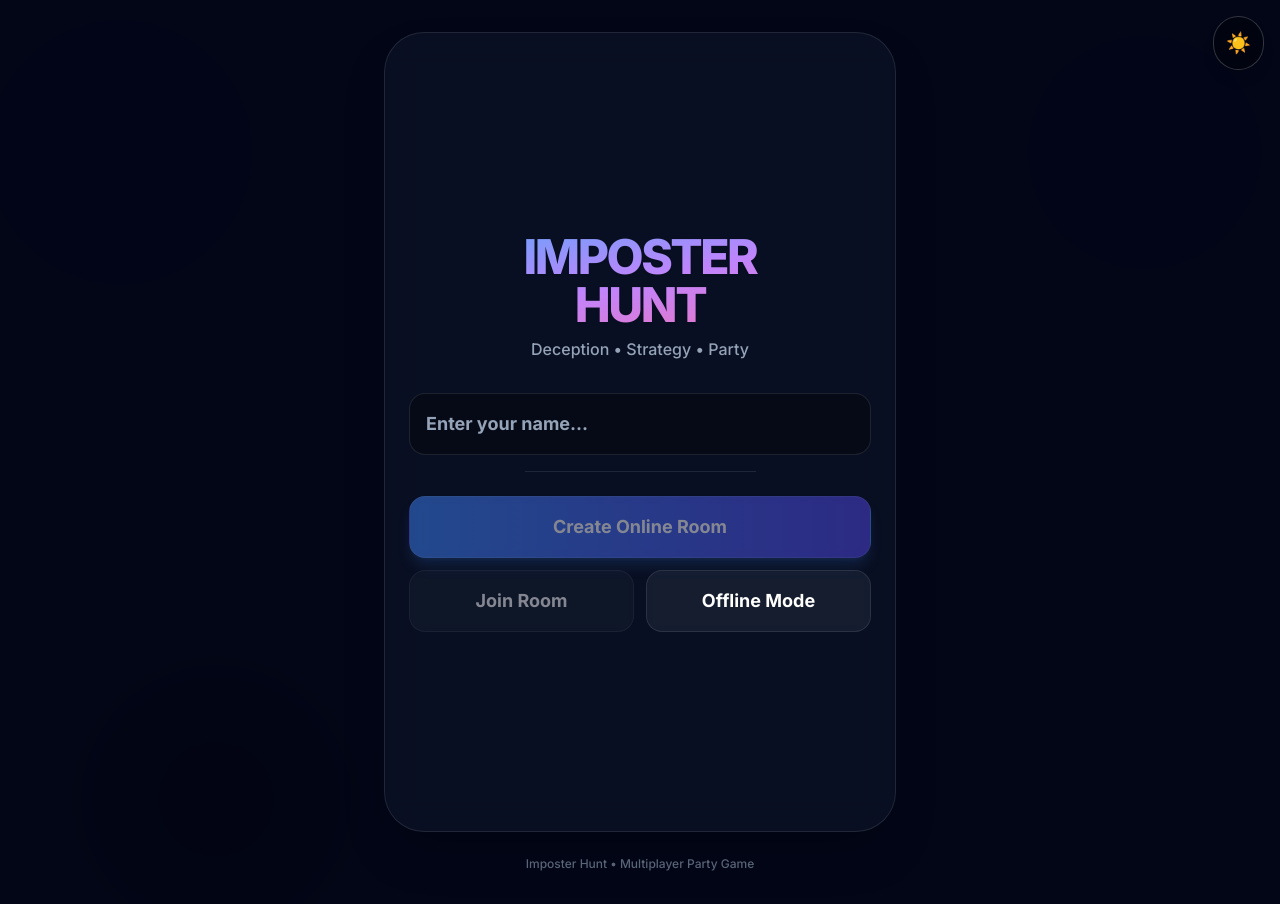
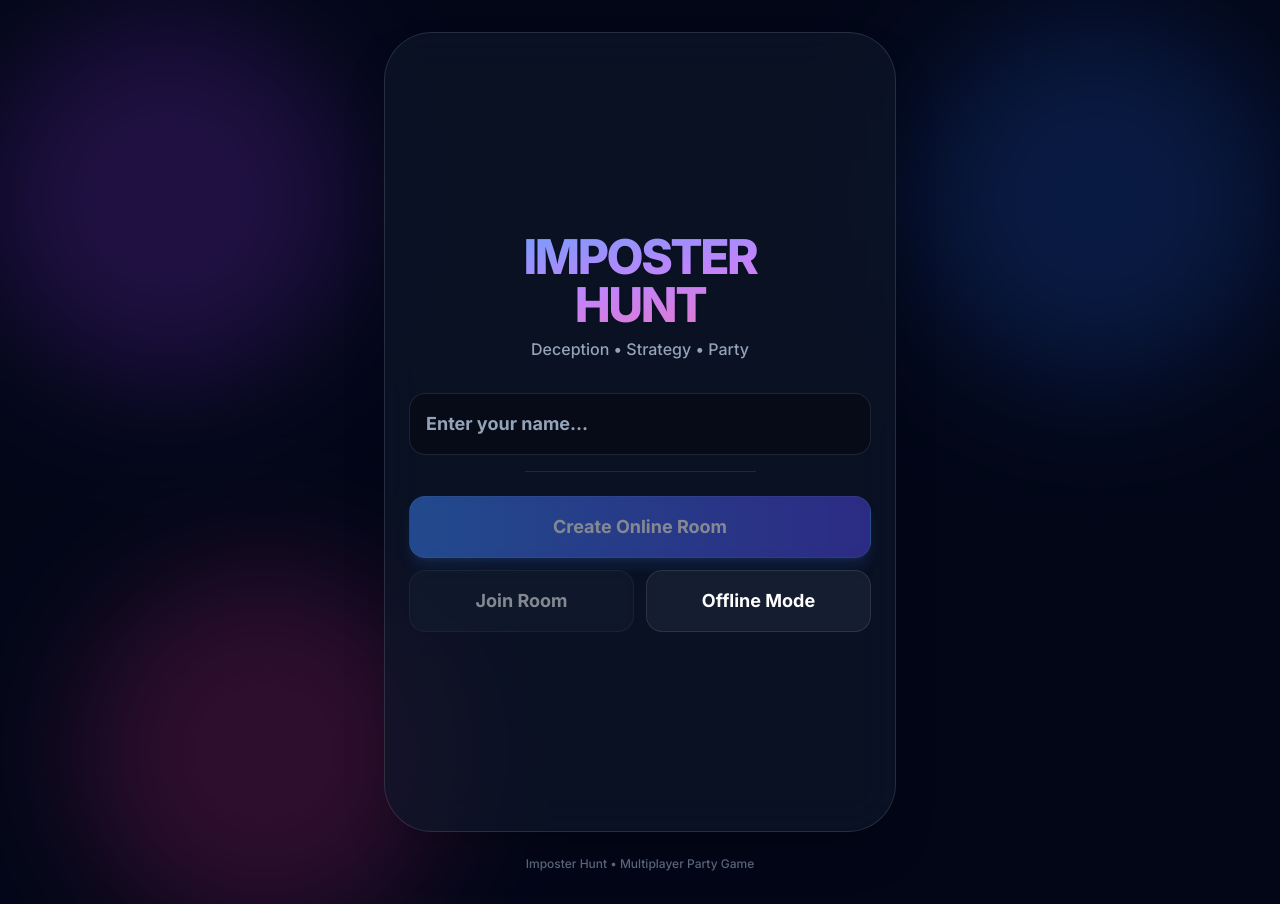
Before and after one commit to isumenuka/imposter-hunt, a React (Vite) app: page / in a window 1280 px wide. Built offline with nearby package versions, Linux system fonts and the light colour scheme.

Commit message:
Dark mode capability

```diff
--- a/App.tsx
+++ b/App.tsx
@@ -11,7 +11,6 @@ import { Button } from './components/Button';
 
 const App: React.FC = () => {
   const [roomState, setRoomState] = useState<RoomState | null>(null);
-  const [darkMode, setDarkMode] = useState(true);
 
   useEffect(() => {
     const unsubscribe = gameService.subscribe((state) => {
@@ -20,12 +19,11 @@ const App: React.FC = () => {
     return unsubscribe;
   }, []);
 
-  // Theme Toggle Handler
-  const toggleTheme = () => setDarkMode(!darkMode);
+
 
   if (!roomState) return (
-    <div className={`min-h-screen flex items-center justify-center ${darkMode ? 'bg-slate-900 text-white' : 'bg-blue-50 text-slate-900'}`}>
-      <div className="w-12 h-12 border-4 border-blue-500 border-t-transparent rounded-full animate-spin"></div>
+    <div className="min-h-screen flex items-center justify-center bg-slate-950 text-white">
+      <div className="w-12 h-12 border-4 border-purple-500 border-t-transparent rounded-full animate-spin"></div>
     </div>
   );
 
@@ -50,13 +48,13 @@ const App: React.FC = () => {
         return (
             <div className="flex flex-col items-center justify-center h-full p-6 space-y-8 animate-in fade-in">
                  <div className="text-center space-y-4">
-                     <p className="text-slate-500 dark:text-slate-400 uppercase tracking-widest text-sm font-bold">Pass Device To</p>
+                     <p className="text-slate-400 uppercase tracking-widest text-sm font-bold">Pass Device To</p>
                      <div className="text-8xl animate-bounce filter drop-shadow-xl">{currentPlayer.avatar}</div>
-                     <h1 className="text-4xl font-black text-slate-800 dark:text-white">{currentPlayer.name}</h1>
+                     <h1 className="text-4xl font-black text-white">{currentPlayer.name}</h1>
                  </div>
 
-                 <div className="p-6 bg-white/50 dark:bg-slate-800/50 rounded-2xl border border-white/20 dark:border-white/10 text-center max-w-xs backdrop-blur-md shadow-xl">
-                     <p className="text-slate-600 dark:text-slate-300 mb-6 font-medium">Ensure no one else is looking at the screen!</p>
+                 <div className="p-6 bg-slate-800/50 rounded-3xl border border-white/10 text-center max-w-xs backdrop-blur-md shadow-xl">
+                     <p className="text-slate-300 mb-6 font-medium">Ensure no one else is looking at the screen!</p>
                      <Button fullWidth onClick={() => gameService.revealTurn()}>
                          I am {currentPlayer.name}
                      </Button>
@@ -108,33 +106,25 @@ const App: React.FC = () => {
   };
 
   return (
-    <div className={`${darkMode ? 'dark' : ''} transition-colors duration-500`}>
-      <div className="relative min-h-screen w-full bg-slate-100 dark:bg-slate-950 overflow-hidden transition-colors duration-500 font-sans text-slate-900 dark:text-white">
+    <div className="dark">
+      <div className="relative min-h-screen w-full bg-slate-950 overflow-hidden transition-colors duration-500 font-sans text-white">
 
         {/* === LIQUID BACKGROUND BLOB ANIMATIONS === */}
         <div className="absolute inset-0 overflow-hidden pointer-events-none">
-            <div className="absolute top-0 -left-4 w-72 h-72 bg-purple-400 dark:bg-purple-600 rounded-full mix-blend-multiply filter blur-2xl opacity-40 animate-blob"></div>
-            <div className="absolute top-0 -right-4 w-72 h-72 bg-blue-400 dark:bg-blue-600 rounded-full mix-blend-multiply filter blur-2xl opacity-40 animate-blob animation-delay-2000"></div>
-            <div className="absolute -bottom-8 left-20 w-72 h-72 bg-pink-400 dark:bg-pink-600 rounded-full mix-blend-multiply filter blur-2xl opacity-40 animate-blob animation-delay-4000"></div>
+            <div className="absolute top-0 -left-4 w-96 h-96 bg-purple-600/40 rounded-full mix-blend-screen filter blur-3xl opacity-50 animate-blob"></div>
+            <div className="absolute top-0 -right-4 w-96 h-96 bg-blue-600/40 rounded-full mix-blend-screen filter blur-3xl opacity-50 animate-blob animation-delay-2000"></div>
+            <div className="absolute -bottom-8 left-20 w-96 h-96 bg-pink-600/40 rounded-full mix-blend-screen filter blur-3xl opacity-50 animate-blob animation-delay-4000"></div>
         </div>
 
         {/* === MAIN CONTENT CONTAINER === */}
         <div className="relative z-10 flex flex-col items-center justify-center min-h-screen p-4 md:p-8">
 
-            {/* Theme Toggle */}
-            <button
-                onClick={toggleTheme}
-                className="absolute top-4 right-4 z-50 p-3 rounded-full bg-white/30 dark:bg-black/30 backdrop-blur-md border border-white/20 shadow-lg text-xl hover:scale-110 transition-transform"
-            >
-                {darkMode ? '☀️' : '🌙'}
-            </button>
-
             {/* Glass Card */}
-            <div className="w-full max-w-lg glass-panel rounded-[2.5rem] shadow-2xl overflow-hidden h-[85vh] md:h-[800px] relative flex flex-col transition-all duration-300">
+            <div className="w-full max-w-lg glass-panel rounded-[3rem] shadow-2xl overflow-hidden h-[85vh] md:h-[800px] relative flex flex-col transition-all duration-300">
                  {/* Header Phase Indicator */}
                 {roomState.phase !== GamePhase.LOBBY && (
                     <div className="absolute top-4 left-0 w-full text-center z-20 pointer-events-none">
-                         <span className="px-3 py-1 bg-black/5 dark:bg-white/10 rounded-full text-[10px] font-bold tracking-widest uppercase text-slate-500 dark:text-slate-400 backdrop-blur-sm border border-white/10">
+                         <span className="px-4 py-1.5 bg-white/10 rounded-full text-[10px] font-bold tracking-widest uppercase text-slate-300 backdrop-blur-sm border border-white/10 shadow-lg">
                             {roomState.phase.replace('_', ' ')} {isOffline ? '• OFFLINE' : ''}
                          </span>
                     </div>
@@ -145,7 +135,7 @@ const App: React.FC = () => {
             </div>
 
             {/* Footer Credit */}
-            <div className="mt-6 text-xs font-medium text-slate-500 dark:text-slate-400 text-center opacity-60">
+            <div className="mt-6 text-xs font-medium text-slate-400 text-center opacity-60">
                 Imposter Hunt • Multiplayer Party Game
             </div>
         </div>
--- a/components/GameSettings.tsx
+++ b/components/GameSettings.tsx
@@ -225,9 +225,15 @@ export const GameSettings: React.FC<Props> = ({ isHost, config, playerCount, err
         </div>
       )}
 
-      <Button fullWidth onClick={handleStart} className="mt-auto shadow-xl" disabled={isStarting || selectedCount === 0}>
-        {isStarting ? 'Generating Round...' : selectedCount === 0 ? 'Select a Category' : error ? 'Try Again' : 'Start Game ▷'}
-      </Button>
+      {isHost ? (
+        <Button fullWidth onClick={handleStart} className="mt-auto shadow-xl" disabled={isStarting || selectedCount === 0}>
+          {isStarting ? 'Generating Round...' : selectedCount === 0 ? 'Select a Category' : error ? 'Try Again' : 'Start Game ▷'}
+        </Button>
+      ) : (
+        <div className="text-center text-slate-500 dark:text-slate-400 animate-pulse pb-4 text-sm font-medium">
+          Waiting for host to start...
+        </div>
+      )}
     </div>
   );
 };
--- a/index.html
+++ b/index.html
@@ -38,34 +38,67 @@
     <script src="https://unpkg.com/peerjs@1.5.2/dist/peerjs.min.js"></script>
     <link href="https://fonts.googleapis.com/css2?family=Inter:wght@400;500;600;700;800&display=swap" rel="stylesheet">
     <style>
+      :root {
+        --bg-primary: #020617;
+        --bg-secondary: #0f172a;
+        --glass-bg: rgba(15, 23, 42, 0.65);
+        --glass-border: rgba(255, 255, 255, 0.12);
+        --accent-purple: #a855f7;
+        --accent-blue: #3b82f6;
+        --accent-pink: #ec4899;
+      }
+
       body {
         font-family: 'Inter', sans-serif;
         overscroll-behavior: none;
+        background: var(--bg-primary);
       }
+
       /* Custom scrollbar */
       ::-webkit-scrollbar {
-        width: 6px;
+        width: 8px;
       }
       ::-webkit-scrollbar-track {
-        background: transparent;
+        background: rgba(15, 23, 42, 0.3);
+        border-radius: 4px;
       }
       ::-webkit-scrollbar-thumb {
-        background: rgba(156, 163, 175, 0.5);
-        border-radius: 3px;
+        background: rgba(148, 163, 184, 0.4);
+        border-radius: 4px;
+        transition: background 0.2s;
       }
+      ::-webkit-scrollbar-thumb:hover {
+        background: rgba(148, 163, 184, 0.6);
+      }
+
       .glass-panel {
-        background: rgba(255, 255, 255, 0.65);
-        backdrop-filter: blur(16px);
-        -webkit-backdrop-filter: blur(16px);
-        border: 1px solid rgba(255, 255, 255, 0.5);
+        background: var(--glass-bg);
+        backdrop-filter: blur(24px);
+        -webkit-backdrop-filter: blur(24px);
+        border: 1px solid var(--glass-border);
+        box-shadow:
+          0 20px 60px -15px rgba(0, 0, 0, 0.6),
+          0 0 0 1px rgba(255, 255, 255, 0.05) inset,
+          0 0 80px -20px rgba(168, 85, 247, 0.15);
       }
-      .dark .glass-panel {
-        background: rgba(15, 23, 42, 0.6);
-        border: 1px solid rgba(255, 255, 255, 0.1);
-      }
+
       .no-select {
         user-select: none;
         -webkit-user-select: none;
+      }
+
+      /* Enhanced animations */
+      @keyframes shimmer {
+        0% { background-position: -1000px 0; }
+        100% { background-position: 1000px 0; }
+      }
+
+      .animation-delay-2000 {
+        animation-delay: 2s;
+      }
+
+      .animation-delay-4000 {
+        animation-delay: 4s;
       }
     </style>
   <script type="importmap">
```
Also changed, not shown: 1 other file (tests, documents, lock files or other folders).
